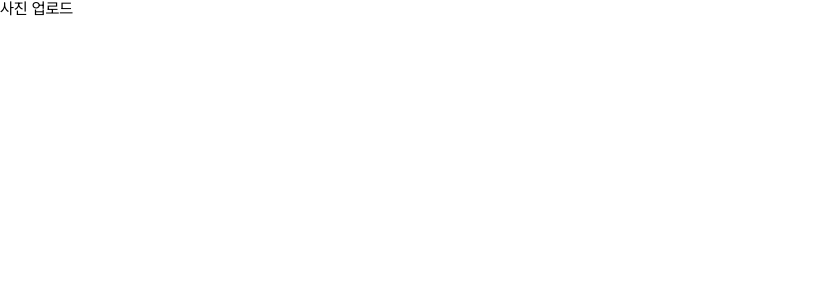
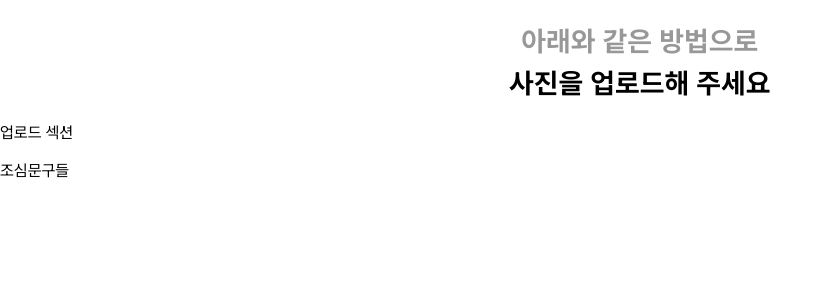
Before and after one commit to BallaDream/Client, a React (Vite) app: page /upload in a window 1280 px wide. Shown: the top 300 px of the page, without its empty margins (0-833 px from the left). Built offline with nearby package versions, Linux system fonts and the light colour scheme.

Commit message:
feat: 업로드헤더UI구현

```diff
--- /dev/null
+++ b/src/components/uploadPage/uploadInstructionsHeader/uploadInstructionsHeader.style.ts
@@ -0,0 +1,30 @@
+import styled from 'styled-components';
+
+export const Container = styled.div`
+  display: flex;
+  flex-direction: column;
+  justify-content: center;
+  align-items: center;
+  width: 100%;
+  color: black;
+  height: 84px;
+`;
+
+export const GrayText = styled.p`
+  font-style: normal;
+  font-weight: 700;
+  font-size: 28px;
+  line-height: 150%;
+  letter-spacing: 0.02em;
+  color: #000000;
+  opacity: 0.4;
+`;
+export const BlackText = styled.p`
+  font-family: 'Pretendard';
+  font-style: normal;
+  font-weight: 700;
+  font-size: 28px;
+  line-height: 150%;
+  letter-spacing: 0.02em;
+  color: #000000;
+`;
--- /dev/null
+++ b/src/components/uploadPage/uploadInstructionsHeader/uploadInstructionsHeader.tsx
@@ -0,0 +1,10 @@
+import * as S from './uploadInstructionsHeader.style';
+
+export default function UploadInstructionsHeader() {
+  return (
+    <S.Container>
+      <S.GrayText>아래와 같은 방법으로</S.GrayText>
+      <S.BlackText>사진을 업로드해 주세요</S.BlackText>
+    </S.Container>
+  );
+}
--- a/src/pages/uploadPage/uploadPage.style.ts
+++ b/src/pages/uploadPage/uploadPage.style.ts
@@ -1,7 +1,10 @@
 import styled from 'styled-components';
 
-export const StyledButton = styled.button`
-  justify-content: center;
-  align-items: center;
-  gap: 8px;
+export const Container = styled.div`
+  width: 100%;
+
+  display: flex;
+  flex-direction: column;
+  gap: 20px 36px;
+  padding: 20px 0px 0px 0px;
 `;
--- a/src/pages/uploadPage/uploadPage.tsx
+++ b/src/pages/uploadPage/uploadPage.tsx
@@ -1,3 +1,13 @@
+import UploadInstructionsHeader from '@/components/uploadPage/uploadInstructionsHeader/uploadInstructionsHeader';
+
+import * as S from './uploadPage.style';
+
 export default function UploadPage() {
-  return <>사진 업로드</>;
+  return (
+    <S.Container>
+      <UploadInstructionsHeader />
+      <p>업로드 섹션</p>
+      <p>조심문구들</p>
+    </S.Container>
+  );
 }
```
Also changed, not shown: src/components/uploadPage/uploadSection/uploadSection.style.ts (added, +30 -0 lines), src/components/uploadPage/uploadSection/uploadSection.tsx (added, +10 -0 lines).
